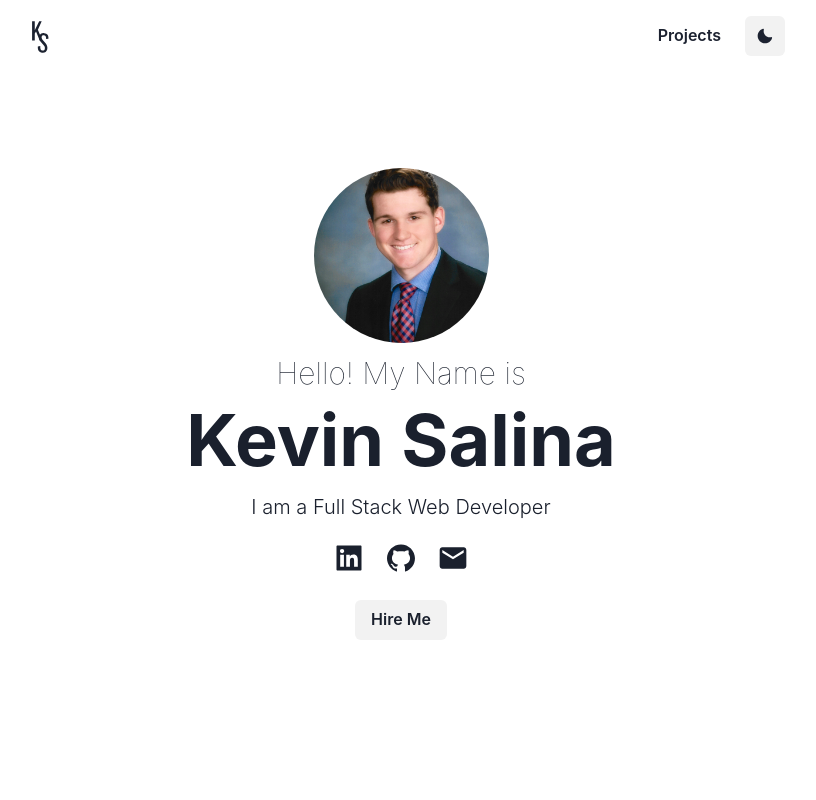
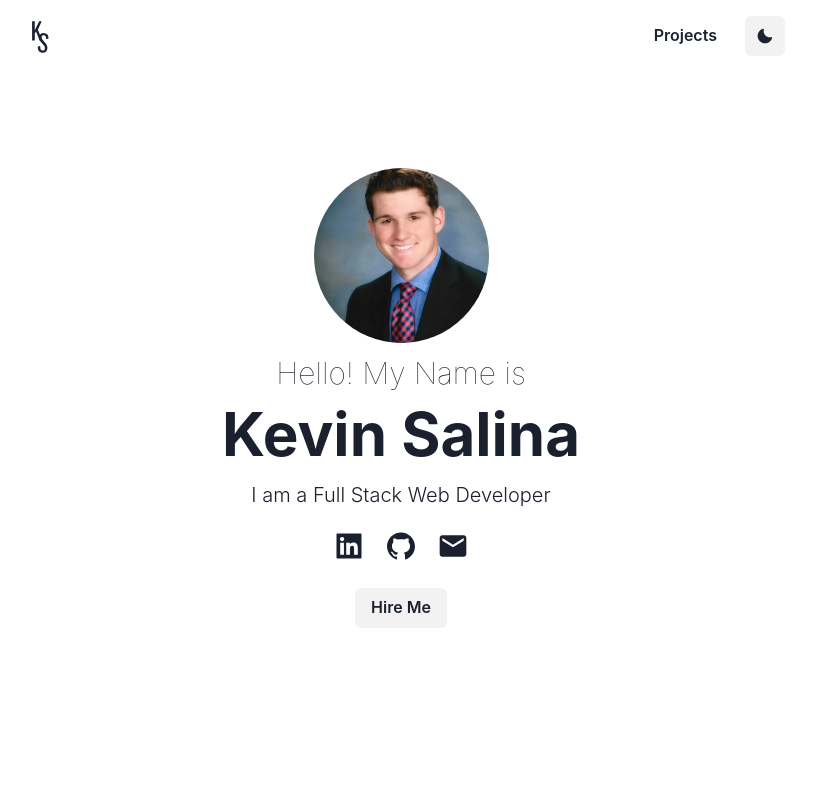
Before and after one commit to KevinSalina/portfolio, a Next.js app: page / in a window 1280 px wide. Shown: the top 800 px of the page, without its empty margins (239-1055 px from the left). Built offline with nearby package versions, Linux system fonts and the light colour scheme.

Commit message:
changed hero font size

```diff
--- a/components/Container.js
+++ b/components/Container.js
@@ -15,7 +15,7 @@ const Container = ({ children }) => {
       <Navbar />
       <Box
         as='main'
-        px={8}
+        px={6}
       >
         <Flex
           justifyContent='center'
--- a/components/Hero.js
+++ b/components/Hero.js
@@ -51,7 +51,7 @@ const Hero = () => {
           <Text fontSize='3xl' fontWeight='hairline'>Hello! My Name is</Text>
         </Animation>
         <Animation direction='fromBottom' delay={nameDelay}>
-          <Heading as='h1' size='4xl' mb={2}>Kevin Salina</Heading>
+          <Heading as='h1' size="3xl" mb={2}>Kevin Salina</Heading>
         </Animation>
         <Animation direction='fromBottom' delay={textTwoDelay}>
           <Text fontSize='xl' fontWeight='light'>I am a Full Stack Web Developer</Text>
--- a/components/Navbar.js
+++ b/components/Navbar.js
@@ -39,7 +39,7 @@ const Navbar = () => {
       alignItems='center'
       width='100%'
       as='nav'
-      px={8}
+      px={6}
       py={2}
       mx='auto'
       color={color}
@@ -57,7 +57,7 @@ const Navbar = () => {
         </NextLink>
         <Flex>
           <NextLink href="/projects" passHref>
-            <Button as='a' variant='ghost' mr={[1, 2]} p={[1, 2, 4]} _hover={{ bg }}>
+            <Button as='a' variant='ghost' mr={[2, 3]} p={[1, 2, 4]} _hover={{ bg }}>
               Projects
             </Button>
           </NextLink>
```
